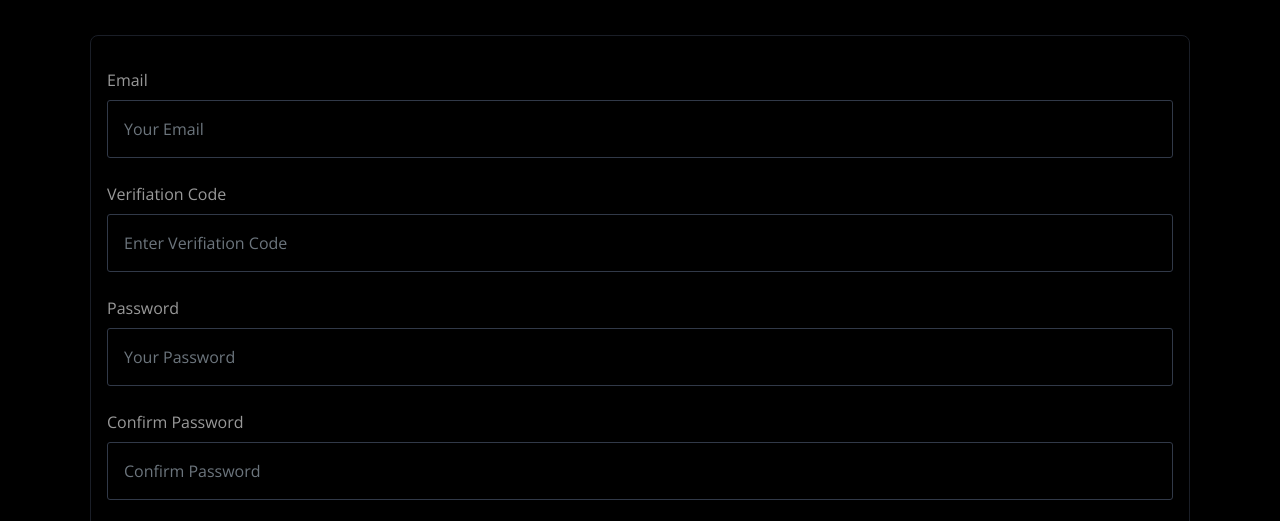
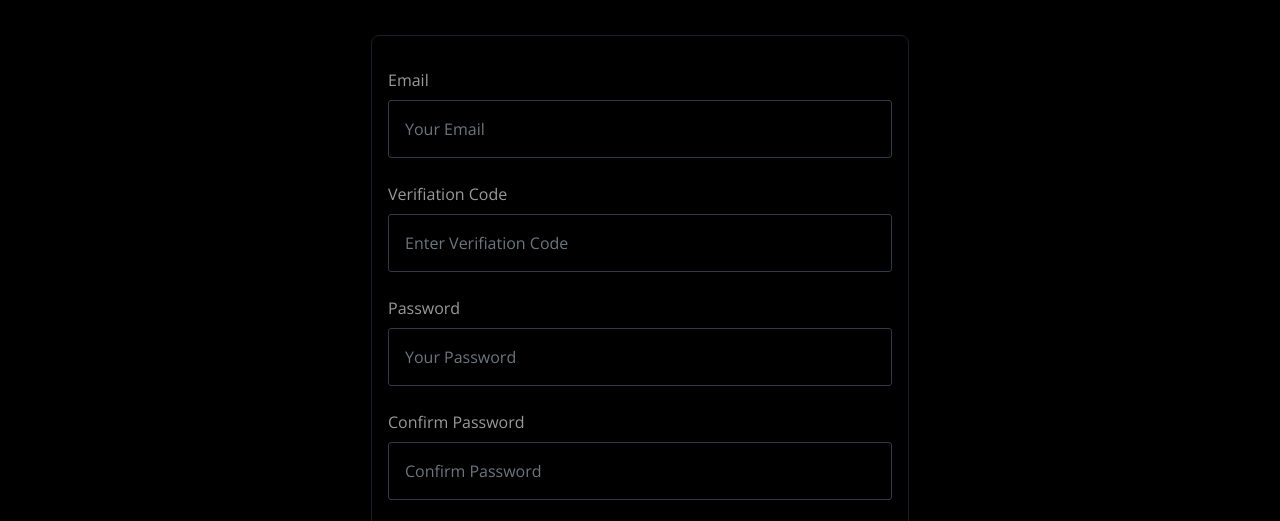
Before and after one commit to oasis-digital/Coingate, a plain HTML site: page signup.html in a window 1280 px wide. Shown: the part 202-723 px from the top of the page. Drawn offline with nearby package versions, Linux system fonts and the light colour scheme.

Commit message:
Update signup.html

```diff
--- a/signup.html
+++ b/signup.html
@@ -69,6 +69,11 @@
                 </div>
                 <div class="row g-4">
                     <div class="col-lg-12 col-md-12 userform wow fadeInUp" data-wow-delay="0.1s">
+                        <div class="row">
+                            <div class="col-lg-3 col-md-12">
+
+                            </div>
+                            <div class="col-lg-6 col-md-12">
                                 <div class="card shadow">
                                     <div class="card-body">
                                         <form action="">
@@ -100,6 +105,11 @@
                                             <button type="submit" class="btn-form mb-3">SIGN UP</button>
 
                                         </form>
+                                    </div>
+                                </div>
+                            </div>
+                            <div class="col-lg-3 col-md-12">
+
                             </div>
                         </div>
                     </div>
```
Lines whose indentation alone changed are shown as unchanged.
